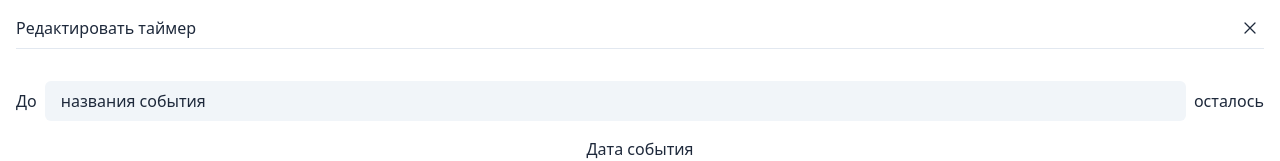
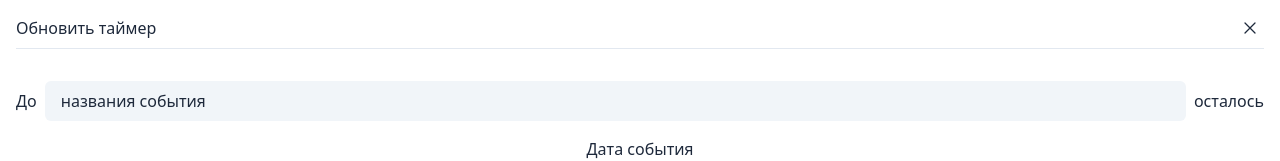
Before and after one commit to hollywoodpig/timerman, a React (Create React App) app: page / in a window 1280 px wide. Shown: the top 161 px of the page. Built offline with nearby package versions, Linux system fonts and the light colour scheme; the HTML template or start-up script is replaced by a standard one.

Commit message:
updated modal title

```diff
--- a/src/App.tsx
+++ b/src/App.tsx
@@ -26,7 +26,7 @@ export default function App() {
 	return (
 		<div className='container max-w-xl'>
 			<Modal
-				title='Редактировать таймер'
+				title='Обновить таймер'
 				active={modal}
 				onClose={() => setModal(false)}
 			>
```
